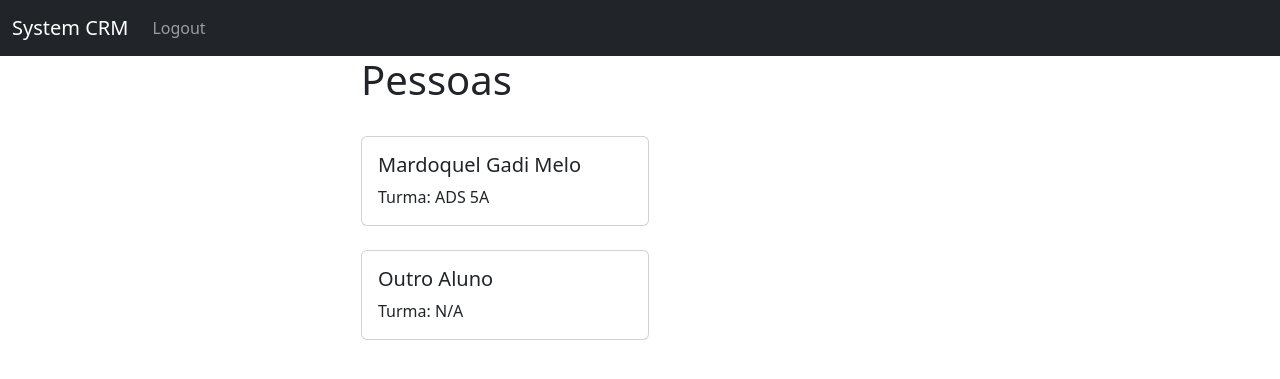
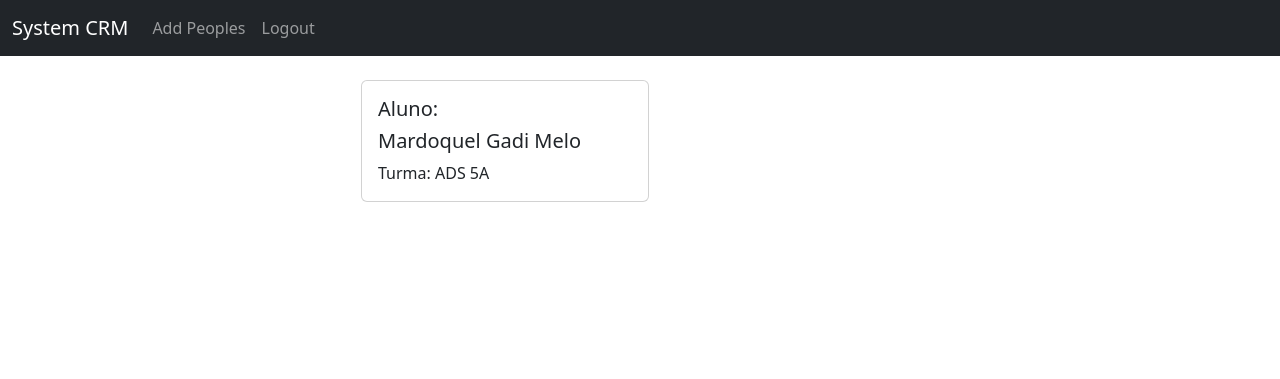
Before and after one commit to Mardoquel/project-impacta-crm, a Django app: page / in a window 1280 px wide. Shown: the top 379 px of the page. Run offline with Django 4.2, Linux system fonts and the light colour scheme; the visitor is signed in with stand-in values (Sample User, id 1); parts of the project's set-up code (start-up, migrations or seed data) failed here and were passed over.

Commit message:
Adicionando funcao para cadastro de usuario padrao

```diff
--- a/projectcrm/templates/home.html
+++ b/projectcrm/templates/home.html
@@ -5,22 +5,13 @@
 
 {% if user.is_authenticated %}
 
-<h1>Pessoas</h1>
 <br>
 <div class="card" style="width: 18rem;">
   <!-- <img src="..." class="card-img-top" alt="..."> -->
   <div class="card-body">
+    <h5 class="card-title">Aluno:</h5>
     <h5 class="card-title">Mardoquel Gadi Melo</h5>
     <p class="card-text">Turma: ADS 5A </p>
-    <!-- <a href="#" class="btn btn-primary">Editar</a> -->
-  </div>
-</div>
-<br>
-<div class="card" style="width: 18rem;">
-  <!-- <img src="..." class="card-img-top" alt="..."> -->
-  <div class="card-body">
-    <h5 class="card-title">Outro Aluno</h5>
-    <p class="card-text">Turma: N/A </p>
     <!-- <a href="#" class="btn btn-primary">Editar</a> -->
   </div>
 </div>
--- a/projectcrm/templates/navigator-bar.html
+++ b/projectcrm/templates/navigator-bar.html
@@ -8,6 +8,9 @@
         <ul class="navbar-nav me-auto mb-2 mb-lg-0">
 
           {% if user.is_authenticated %}
+          <li class="nav-item">
+            <a class="nav-link" href="{% url 'add_record' %}">Add Peoples</a>
+          </li>
           <li class="nav-item">
             <a class="nav-link" href="{% url 'logout' %}">Logout</a>
           </li>
--- a/projectcrm/urls.py
+++ b/projectcrm/urls.py
@@ -5,4 +5,5 @@ urlpatterns = [
     path('', views.home, name='home'),
     path('logout/', views.user_logout, name='logout'),
     path('register/', views.user_register, name='register'),
+    path('add_record/', views.add_record, name='add_record'),
 ]
--- a/projectcrm/views.py
+++ b/projectcrm/views.py
@@ -1,7 +1,8 @@
 from django.shortcuts import render, redirect
 from django.contrib.auth import authenticate, login, logout
 from django.contrib import messages
-from .forms import SignUpForm
+from .forms import SignUpForm, AddRecordForm
+from .models import Record
 
 
 def home(request):
@@ -43,3 +44,16 @@ def user_register(request):
         return render(request, 'register.html', {'form':form})
 
     return render(request, 'register.html', {'form':form})
+
+def add_record(request):
+	form = AddRecordForm(request.POST or None)
+	if request.user.is_authenticated:
+		if request.method == "POST":
+			if form.is_valid():
+				add_record = form.save()
+				messages.success(request, "Adicionado com sucesso.")
+				return redirect('home')
+		return render(request, 'add_record.html', {'form':form})
+	else:
+		messages.success(request, "Precisa estar logado.")
+		return redirect('home')
```
Also changed, not shown: projectcrm/forms.py (+15 -0 lines), projectcrm/templates/add_record.html (added, +21 -0 lines).
